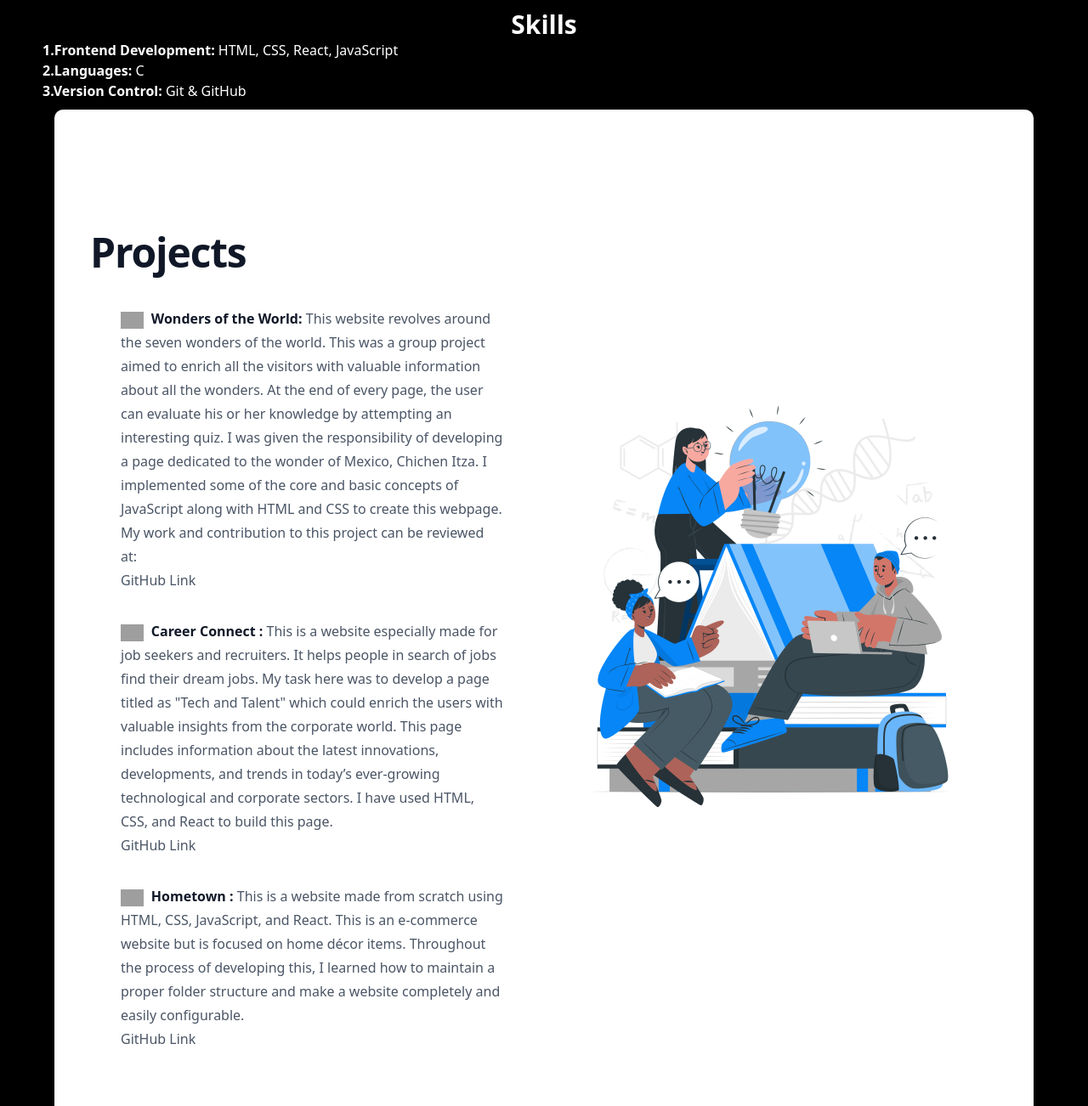
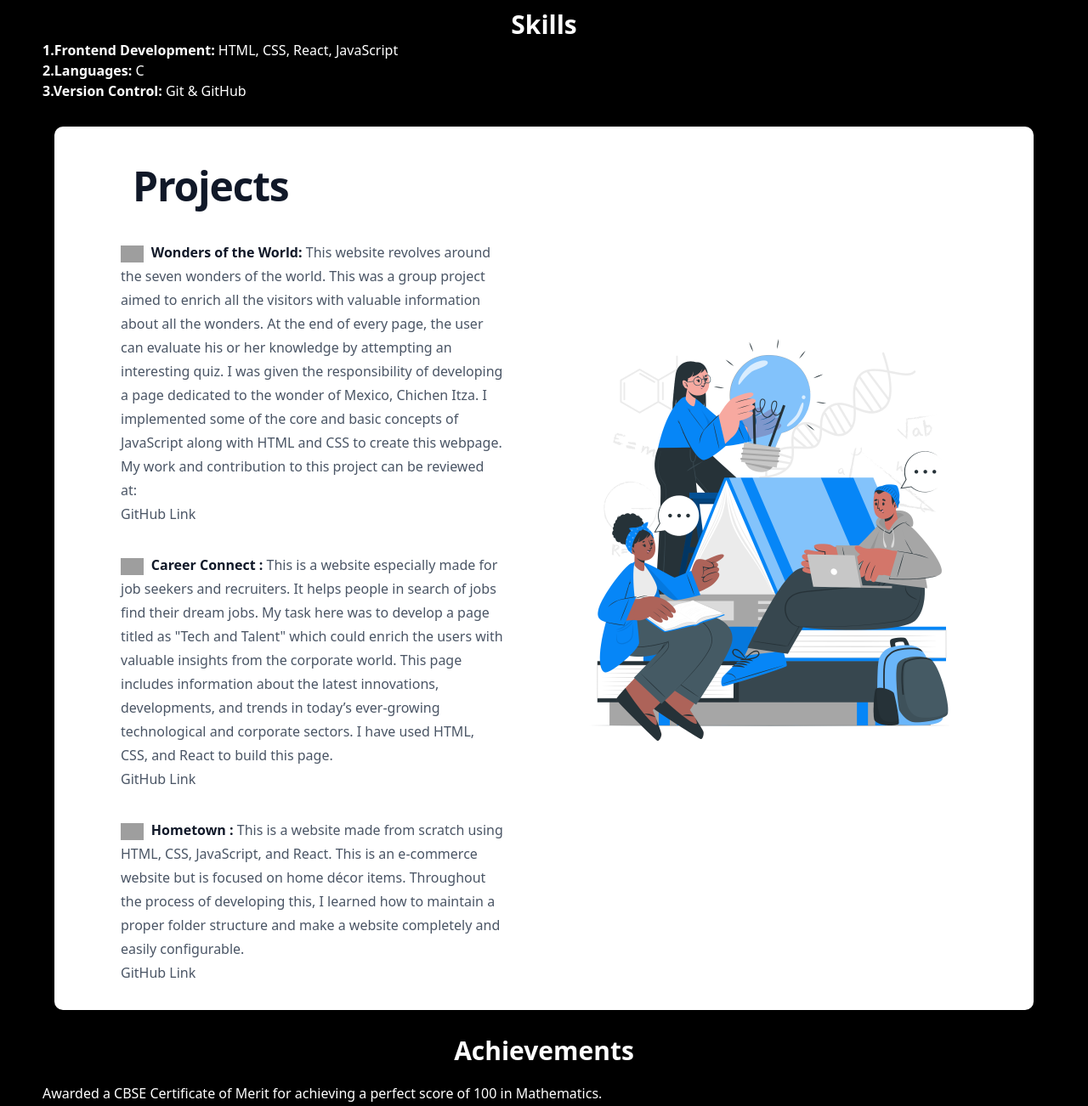
Before and after one commit to AditiNaldurgkar/Myportfolio, a plain HTML site: page index.html in a window 1280 px wide. Shown: the part 760-2062 px from the top of the page at 85% size. Drawn offline with nearby package versions, Linux system fonts and the light colour scheme; grey boxes are pictures that could not be loaded.

Commit message:
completed

```diff
--- a/index.html
+++ b/index.html
@@ -50,7 +50,7 @@
 
         typeEffect();
     </script>
-    <div class="flex flex-row items-center justify-center bg-sky-500 my-[20px] mt-[20px]">
+    <div class="flex flex-row items-center justify-center  my-[20px] mt-[20px]">
         <span class="font-bold text-3xl ">About Me</span>
         <img src="C:\Users\aditi\Downloads\person.png" class="bg-white h-[45px] mx-[10px] p-[6px] rounded-[3px]">
     </div>
@@ -111,12 +111,12 @@
             <li class="pl-[50px]"><strong>3.Version Control:</strong> Git & GitHub</li>
         </ul>
     </section>
-    <div class="overflow-hidden bg-white py-10 sm:py-32 block mx-auto w-[90%]  rounded-[10px] px-[10px]">
+    <div class="overflow-hidden bg-white  py-[30px] block mx-auto w-[90%]  rounded-[10px] px-[10px] m-[30px]">
         <div class="mx-auto max-w-7xl px-6 lg:px-8">
           <div class="mx-auto grid max-w-2xl grid-cols-1 gap-x-8 gap-y-16 sm:gap-y-20 lg:mx-0 lg:max-w-none lg:grid-cols-2">
             <div class="lg:pt-4 lg:pr-8">
               <div class="lg:max-w-lg">
-                <p class=" text-4xl font-semibold tracking-tight text-pretty text-gray-900 sm:text-5xl">Projects</p>
+                <p class=" text-4xl font-semibold tracking-tight text-pretty text-gray-900 sm:text-5xl px-[50px]">Projects</p>
                 <dl class="mt-10 max-w-xl space-y-8 text-base/7 text-gray-600 lg:max-w-none">
                   <div class="relative pl-9">
 
@@ -163,7 +163,7 @@
       </div>
 
     <section id="achievements" class="container"></section>
-        <span class="font-bold text-3xl text-center block ">Achievements
+        <span class="font-bold text-3xl text-center block m-[20px]">Achievements
         </span>
         <ul class="px-[50px] mb-[20px]">
             <li>Awarded a CBSE Certificate of Merit for achieving a perfect score of 100 in Mathematics.</li>
```
